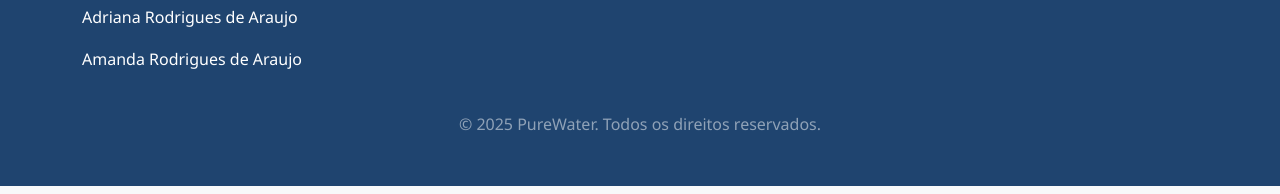
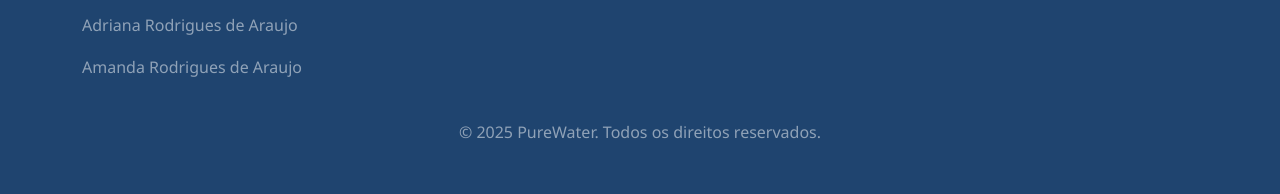
Before and after one commit to aamandaa0312/PureWater, a website: page public/index.html in a window 1280 px wide. Shown: the part 3808-4002 px from the top of the page. Drawn offline with nearby package versions, Linux system fonts and the light colour scheme.

Commit message:
Update index.html

```diff
--- a/public/index.html
+++ b/public/index.html
@@ -776,8 +776,8 @@
                     </div>
                     <p class="mt-3 text-white-50">Transformando cidades para um futuro sustentável e com água pura.</p>
                     <h5 class="text-white">Desenvolvedoras</h5>
-                    <P>Adriana Rodrigues de Araujo</P>
-                    <P>Amanda Rodrigues de Araujo</P>
+                    <P class="mt-3 text-white-50">Adriana Rodrigues de Araujo</P>
+                    <P class="mt-3 text-white-50"> Amanda Rodrigues de Araujo</P>
                 </div>
                 <div class="col-md-4 mb-4 mb-md-0">
                     <h5 class="text-white mb-3">Links Rápidos</h5>
```
